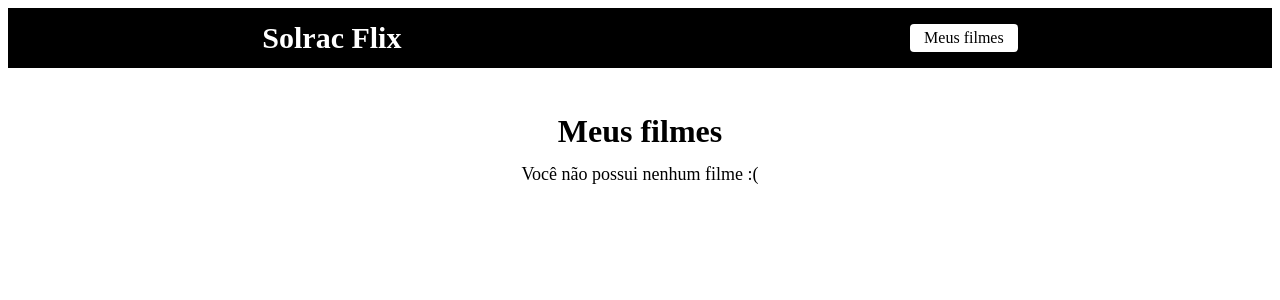
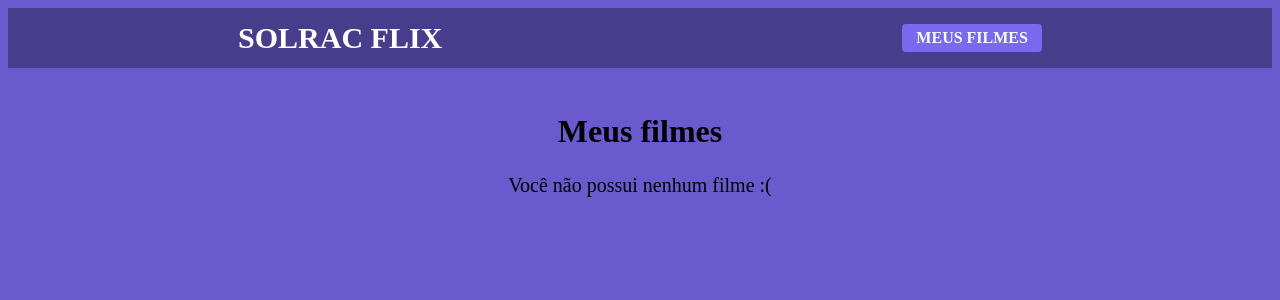
Before and after one commit to CarlosRenielly/REACT-JS, a React (Create React App) app in the folder Newprojeto/meusite/: page /favoritos in a window 1280 px wide. Shown: the top 300 px of the page. Built offline with nearby package versions, Linux system fonts and the light colour scheme.

Commit message:
mudando as cores do projeto

```diff
--- a/Newprojeto/meusite/src/App.css
+++ b/Newprojeto/meusite/src/App.css
@@ -0,0 +1,3 @@
+body{
+  background-color: #19181F;
+}
--- a/Newprojeto/meusite/src/Componets/Header/header.css
+++ b/Newprojeto/meusite/src/Componets/Header/header.css
@@ -4,7 +4,7 @@ header{
   justify-content: space-around;
   width: 100%;
   height: 60px;
-  background-color: #000000;
+  background-color: #483D8B;
 }
 
 .logo{
@@ -18,8 +18,9 @@ header{
 .favoritos{
   text-decoration: none;
   cursor: pointer;
-  background-color: #FFF;
+  background-color: #7B68EE ;
   padding: 5px 14px;
-  color: #000000;
+  font-weight: 800;
+  color: #F0FFF0;
   border-radius: 4px;
 }
--- a/Newprojeto/meusite/src/Componets/Header/index.js
+++ b/Newprojeto/meusite/src/Componets/Header/index.js
@@ -4,8 +4,8 @@ import { Link } from 'react-router-dom'
 function Header(){
   return(
     <header>
-      <Link className="logo" to="/">Solrac Flix</Link>
-      <Link className="favoritos" to="/favoritos">Meus filmes</Link>
+      <Link className="logo" to="/">SOLRAC FLIX</Link>
+      <Link className="favoritos" to="/favoritos">MEUS FILMES</Link>
     </header>
   )
 }
--- a/Newprojeto/meusite/src/Pages/Favoritos/favoritos.css
+++ b/Newprojeto/meusite/src/Pages/Favoritos/favoritos.css
@@ -6,11 +6,11 @@
 }
 
 .meus-filmes h1{
-  margin-bottom: 14px;
+  margin-bottom: 24px;
 }
 
 .meus-filmes span{
-  font-size: 18px;
+  font-size: 20px;
 }
 
 .meus-filmes ul{
@@ -33,6 +33,23 @@
 
 .meus-filmes div a {
   text-decoration: none;
-  color:  #116feb;
+  font-size: 20px;
+  color:  #19181F;
   margin-right: 14px;
 }
+
+.meus-filmes button {
+  font-size: 14px;
+  border: 0;
+  outline: none;
+  padding: 12px;
+  border-radius: 4px;
+  cursor: pointer;
+  transition: all 0.5s;
+}
+
+
+.meus-filmes button:hover {
+  background-color: #E82D92;
+  color: #FFFF;
+}
--- a/Newprojeto/meusite/src/Pages/Filme/filme-info.css
+++ b/Newprojeto/meusite/src/Pages/Filme/filme-info.css
@@ -2,6 +2,8 @@
   margin: 0 auto;
   margin-top: 18px;
   display: flex;
+  font-size: 22px;
+  font-weight: 500;
   flex-direction: column;
   max-width: 800px;
   padding: 0 8px;
@@ -42,7 +44,7 @@
 
 
 .area-buttons button:hover{
-  background-color: brown;
+  background-color: #E82D92;
   color: #FFFF;
 }
 
--- a/Newprojeto/meusite/src/Pages/Home/home.css
+++ b/Newprojeto/meusite/src/Pages/Home/home.css
@@ -2,6 +2,11 @@
   max-width: 800px;
   margin: 14px auto;
 }
+
+body{
+  background-color: #6A5ACD;
+}
+
 
 .loading{
   display: flex;
@@ -12,9 +17,10 @@
 
 .lista-filmes article {
   width: 100%;
-  background-color: #FFF;
+  background-color: #19181F;
   padding: 15px;
   border-radius: 4px;
+  color: #FFF;
 }
 
 
```
